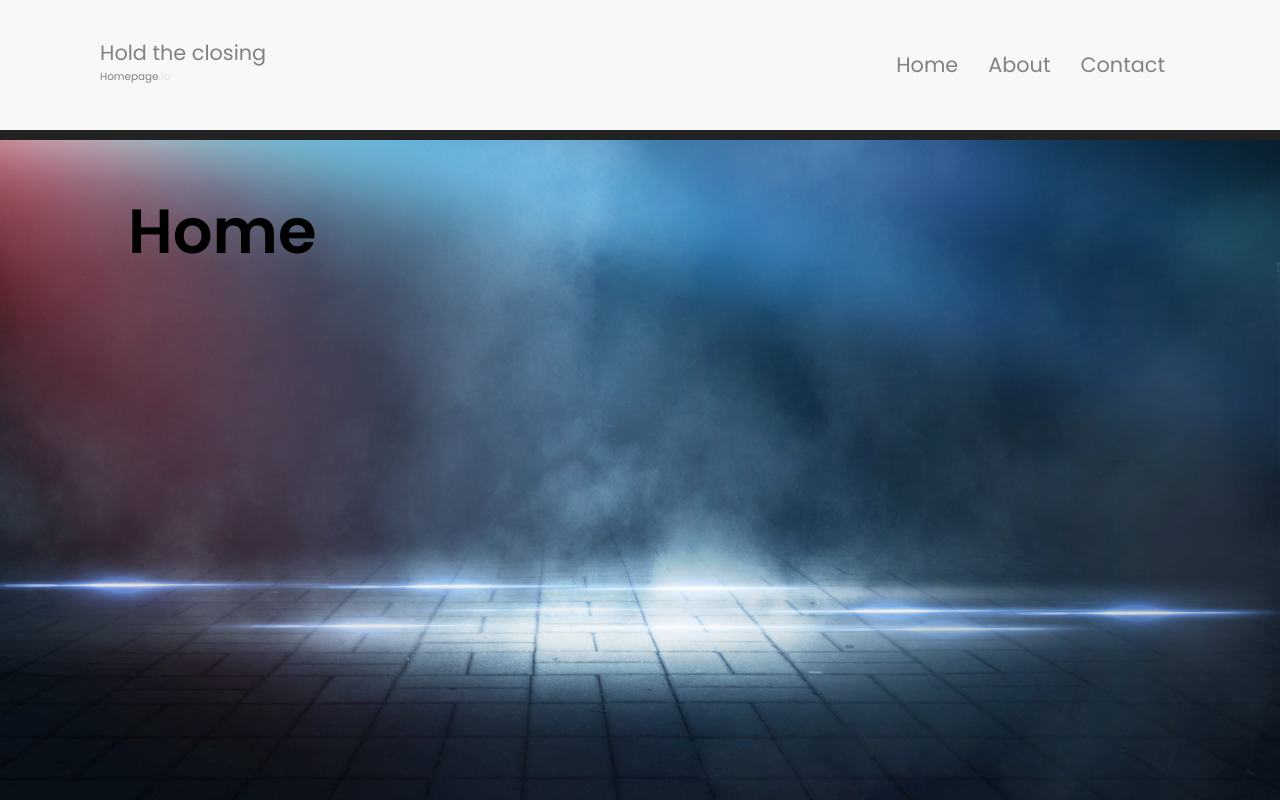
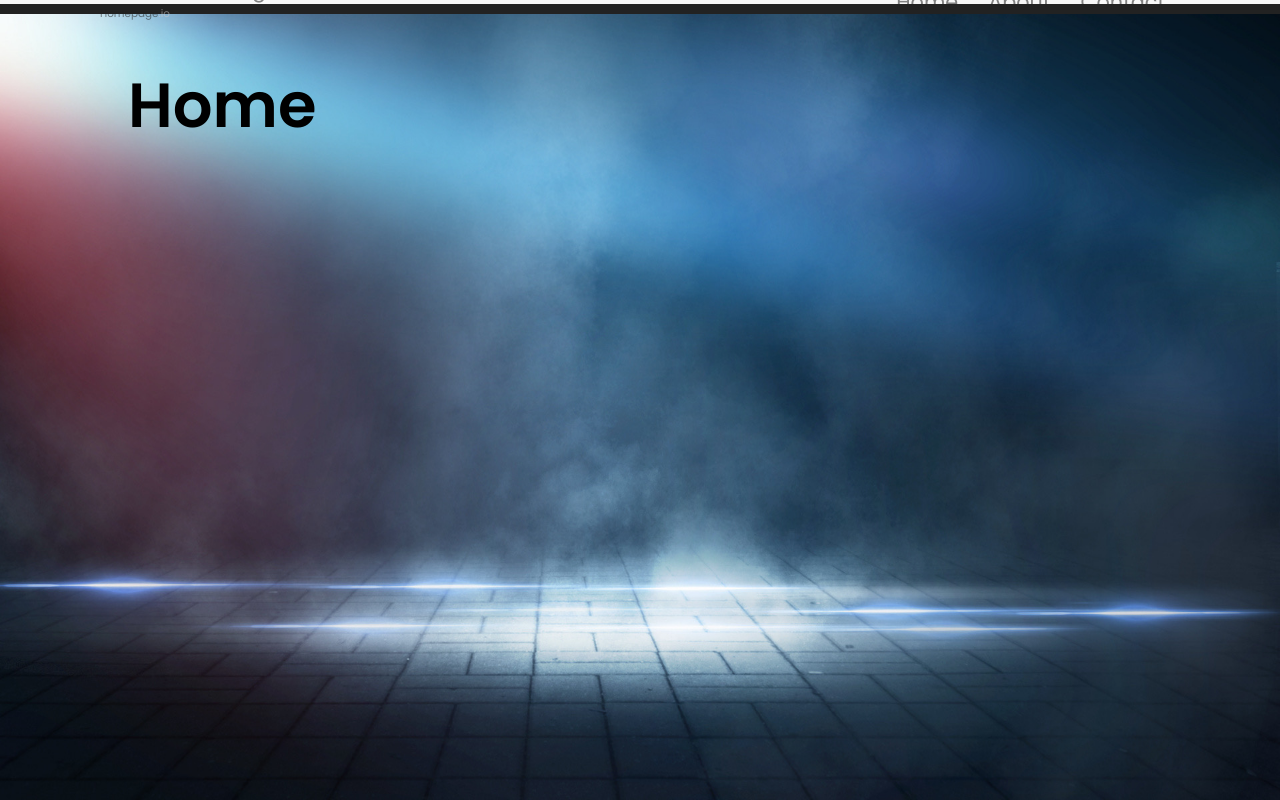
Before and after one commit to abdelrahman-yahia-zakaria/website-React, a React (Create React App) app: page / in a window 1280 px wide. Built offline with nearby package versions, Linux system fonts and the light colour scheme.

Commit message:
first change

```diff
--- a/src/App.js
+++ b/src/App.js
@@ -12,7 +12,7 @@ const Navigation = styled.header`
   justify-content: space-between;
   align-items: center;
   padding: 0px 100px 0;
-  height: 140px;
+  height: 14px;
   margin-bottom: 60px;
   background: #f8f8f8;
 
```
